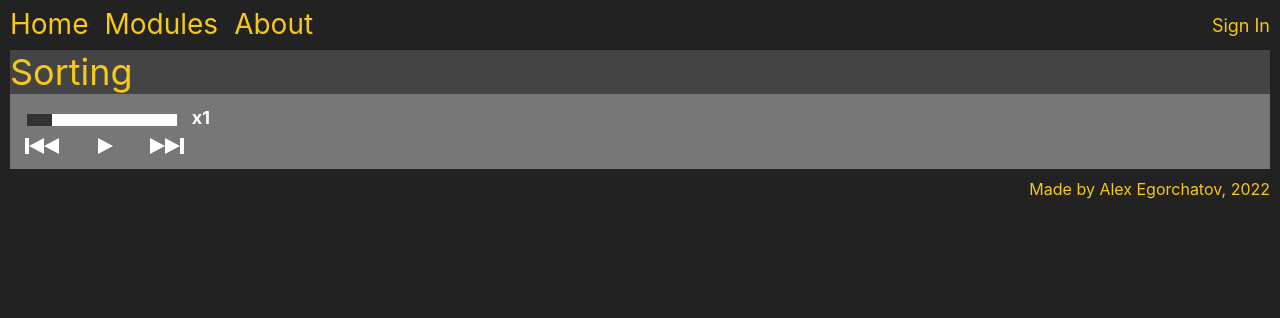
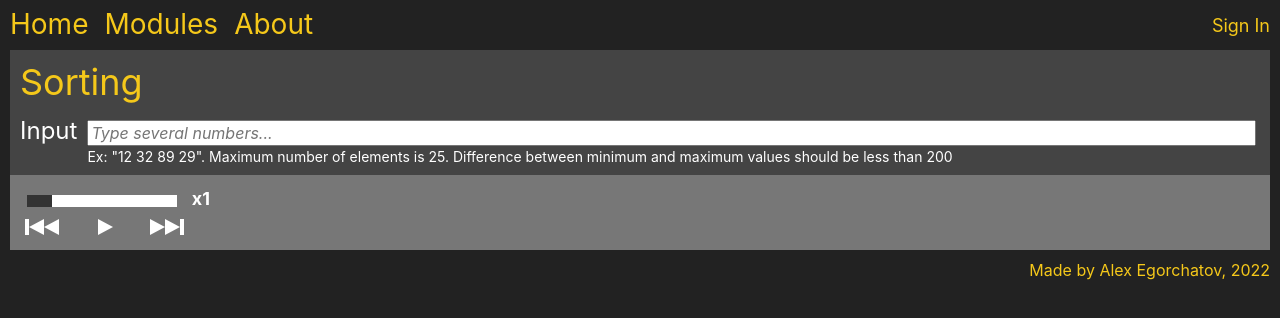
Before and after one commit to AlexEgorchatov/Algorithms, a React (Create React App) app in the folder frontend/: page /sort in a window 1280 px wide. Shown: the top 318 px of the page. Built offline with nearby package versions, Linux system fonts and the light colour scheme.

Commit message:
Worked on Sorting Page panel

```diff
--- a/frontend/src/App.tsx
+++ b/frontend/src/App.tsx
@@ -10,7 +10,7 @@ import { Provider } from 'react-redux';
 import { createStore } from './Store/Store';
 import { Header } from './Components/Header';
 import { mainBackground, mainFontColor, pageBackground } from './Resources/Colors';
-import { modules } from './Resources/Module Resources/ModuleData';
+import { modules } from './Resources/Home Page Resources/ModuleData';
 
 const store = createStore();
 function App() {
--- a/frontend/src/Components/Header.tsx
+++ b/frontend/src/Components/Header.tsx
@@ -1,7 +1,7 @@
 /**@jsxImportSource @emotion/react */
 import { css } from '@emotion/react';
 import { headerItemHovered, mainBackground, mainFontColor } from '../Resources/Colors';
-import { ModuleData } from '../Resources/Module Resources/ModuleData';
+import { ModuleData } from '../Resources/Home Page Resources/ModuleData';
 import { Link } from 'react-router-dom';
 import { useEffect, useRef } from 'react';
 import { useDispatch, useSelector } from 'react-redux';
--- a/frontend/src/Components/Module.tsx
+++ b/frontend/src/Components/Module.tsx
@@ -1,5 +1,5 @@
-import { ModuleData } from '../Resources/Module Resources/ModuleData';
-import { ModuleEnumeration } from '../Resources/Module Resources/ModuleEnumeration';
+import { ModuleData } from '../Resources/Home Page Resources/ModuleData';
+import { ModuleEnumeration } from '../Resources/Home Page Resources/ModuleData';
 import { SortingModule } from '../Modules/SortingModule';
 import { StringMatchingModule } from '../Modules/StringMatchingModule';
 import { PathFindingModule } from '../Modules/PathFindingModule';
--- a/frontend/src/Components/ModuleList.tsx
+++ b/frontend/src/Components/ModuleList.tsx
@@ -1,6 +1,6 @@
 /**@jsxImportSource @emotion/react */
 import { css } from '@emotion/react';
-import { ModuleData } from '../Resources/Module Resources/ModuleData';
+import { ModuleData } from '../Resources/Home Page Resources/ModuleData';
 import { Module } from './Module';
 
 interface Props {
--- a/frontend/src/Pages/HomePage.tsx
+++ b/frontend/src/Pages/HomePage.tsx
@@ -1,7 +1,7 @@
 /**@jsxImportSource @emotion/react */
 import { css } from '@emotion/react';
 import { ModuleList } from '../Components/ModuleList';
-import { modules } from '../Resources/Module Resources/ModuleData';
+import { modules } from '../Resources/Home Page Resources/ModuleData';
 import { mainFontColor } from '../Resources/Colors';
 
 export const HomePage = () => (
--- a/frontend/src/Pages/SortingPage.tsx
+++ b/frontend/src/Pages/SortingPage.tsx
@@ -1,10 +1,42 @@
 /**@jsxImportSource @emotion/react */
 import { css } from '@emotion/react';
-import React from 'react';
+import React, { useEffect } from 'react';
 import { mainFontColor, moduleBackground } from '../Resources/Colors';
 import { SliderComponent } from '../Components/Slider';
+import { SortingEnumeration, modules } from '../Resources/Sorting Page Resources/SortingData';
 
 export const SortingPage = () => {
+  // useEffect(() => {
+  //   AlgorithmsContainer.current = React.createElement(
+  //     'div',
+  //     { css: `display: flex; width: 200px; height: 100px` },
+  //     GetAlgorithms(),
+  //   );
+  //   console.log(AlgorithmsContainer.current);
+  // }, []);
+
+  // const GetAlgorithms = (): React.ReactNode[] => {
+  //   let nodes: React.ReactNode[] = [];
+  //   for (let i = 0; i < modules.length; i++) {
+  //     let algorithm = React.createElement('Button', {
+  //       textContent: modules[i].title,
+  //       onClick: () => handleAlgorithmSelection(modules[i].sortingType),
+  //       css: `background-color: transparent;`,
+  //       key: i,
+  //     });
+  //     nodes.push(algorithm);
+  //   }
+  //   return nodes;
+  // };
+
+  // let AlgorithmsContainer = React.useRef<React.ReactNode>(null);
+
+  // let [selectedAlgorithm, setSelectedAlgorithm] = React.useState<SortingEnumeration>(0);
+
+  // const handleAlgorithmSelection = (algorithm: number) => {
+  //   setSelectedAlgorithm(algorithm);
+  // };
+
   return (
     <div
       css={css`
@@ -13,12 +45,73 @@ export const SortingPage = () => {
         text-align: left;
       `}
     >
-      Sorting
+      <div
+        css={css`
+          padding: 10px;
+        `}
+      >
+        Sorting
+        <div
+          css={css`
+            display: flex;
+            align-items: baseline;
+          `}
+        >
+          <div
+            css={css`
+              font-size: 24px;
+              color: white;
+              margin-right: 10px;
+            `}
+          >
+            Input
+          </div>
+          <div
+            css={css`
+              width: 99%;
+            `}
+          >
+            <input
+              css={css`
+                height: 20px;
+                font-size: 16px;
+                width: 99%;
+                font-family: -apple-system, BlinkMacSystemFont, Segoe UI, Roboto, Oxygen, Ubuntu, Cantarell, Fira Sans, Droid Sans,
+                  Helvetica Neue, sans-serif;
+                ::placeholder {
+                  font-size: 16px;
+                  font-style: italic;
+                }
+              `}
+              type="text"
+              placeholder="Type several numbers..."
+            />
+            <div
+              css={css`
+                color: white;
+                font-size: 14px;
+              `}
+            >
+              Ex: "12 32 89 29". Maximum number of elements is 25. Difference between minimum and maximum values should be less
+              than 200
+            </div>
+          </div>
+        </div>
+        <div
+          css={css`
+            font-size: 16px;
+          `}
+        >
+          {/* Controls will be here{selectedAlgorithm} */}
+        </div>
+        {/* <div>{AlgorithmsContainer.current}</div> */}
+      </div>
       <div
         css={css`
           background-color: ${moduleBackground};
         `}
       >
+        <div></div>
         <SliderComponent />
       </div>
     </div>
--- a/frontend/src/Resources/Module Resources/ModuleData.ts
+++ b/frontend/src/Resources/Home Page Resources/ModuleData.ts
@@ -1,4 +1,8 @@
-import { ModuleEnumeration } from './ModuleEnumeration';
+export enum ModuleEnumeration {
+  Sorting = 0,
+  StringMatching = 1,
+  PathFinding = 2,
+}
 
 export interface ModuleData {
   moduleType: ModuleEnumeration;
--- a/frontend/src/Resources/Module Resources/ModuleEnumeration.ts
+++ /dev/null
@@ -1,5 +0,0 @@
-export enum ModuleEnumeration {
-  Sorting = 0,
-  StringMatching = 1,
-  PathFinding = 2,
-}
--- /dev/null
+++ b/frontend/src/Resources/Sorting Page Resources/SortingData.ts
@@ -0,0 +1,20 @@
+export enum SortingEnumeration {
+  BubbleSort = 0,
+  QuickSort = 1,
+}
+
+export interface SortingData {
+  sortingType: SortingEnumeration;
+  title: string;
+}
+
+export const modules: SortingData[] = [
+  {
+    sortingType: SortingEnumeration.BubbleSort,
+    title: 'Bubble Sort',
+  },
+  {
+    sortingType: SortingEnumeration.QuickSort,
+    title: 'Quick Sort',
+  },
+];
--- a/frontend/src/index.tsx
+++ b/frontend/src/index.tsx
@@ -5,11 +5,7 @@ import App from './App';
 import reportWebVitals from './reportWebVitals';
 
 const root = ReactDOM.createRoot(document.getElementById('root') as HTMLElement);
-root.render(
-  <React.StrictMode>
-    <App />
-  </React.StrictMode>,
-);
+root.render(<App />);
 
 // If you want to start measuring performance in your app, pass a function
 // to log results (for example: reportWebVitals(console.log))
```
